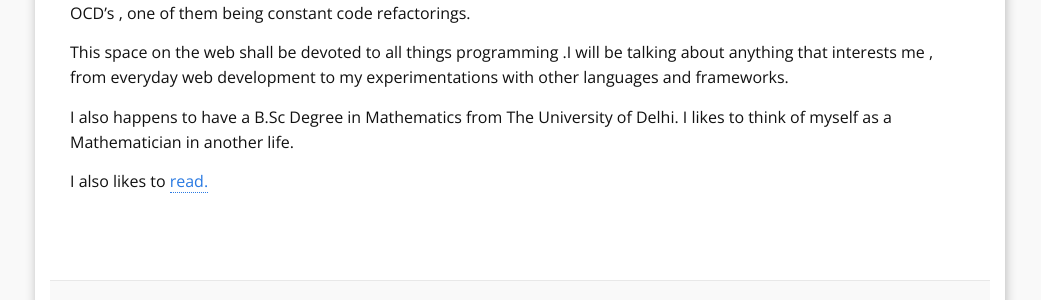
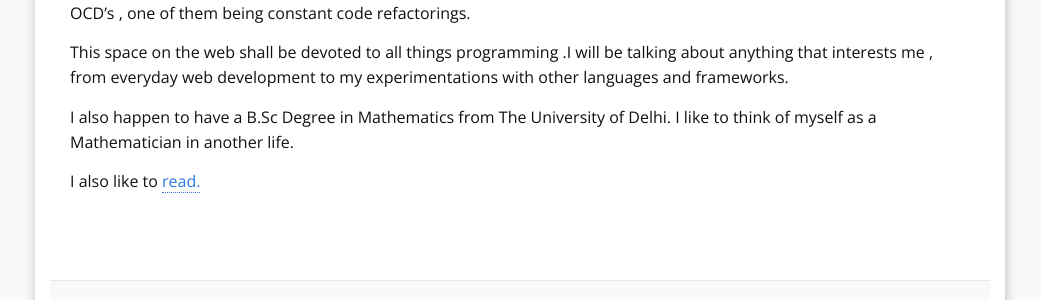
Before and after one commit to Ankush1992/Ankush1992.github.io, a Jekyll site: the page built from b_about.md, in a window 1280 px wide. Shown: the part 583-883 px from the top of the page, without its empty margins (120-1161 px from the left). Built offline with Jekyll 4.4.1, drawn with Linux system fonts in a browser that asks for light colours; nearby versions of some CDN libraries; comment, search, counter and statistics services are not loaded.

Commit message:
Update b_about.md

```diff
--- a/b_about.md
+++ b/b_about.md
@@ -12,6 +12,6 @@ I am  a Web Developer from New Delhi,India .I use Java 8 ,Groovy  and Spring Boo
 
 This space on the web shall be devoted to all things programming .I will be talking about anything that interests me , from everyday web development to my experimentations with other languages and frameworks.
 
-I also happens to have a B.Sc Degree in Mathematics from The University of Delhi. I likes to think of myself as a Mathematician in another life.
+I also happen to have a B.Sc Degree in Mathematics from The University of Delhi. I like to think of myself as a Mathematician in another life.
 
-I also likes to [read.](https://www.goodreads.com/ankushsharma)
+I also like to [read.](https://www.goodreads.com/ankushsharma)
```
